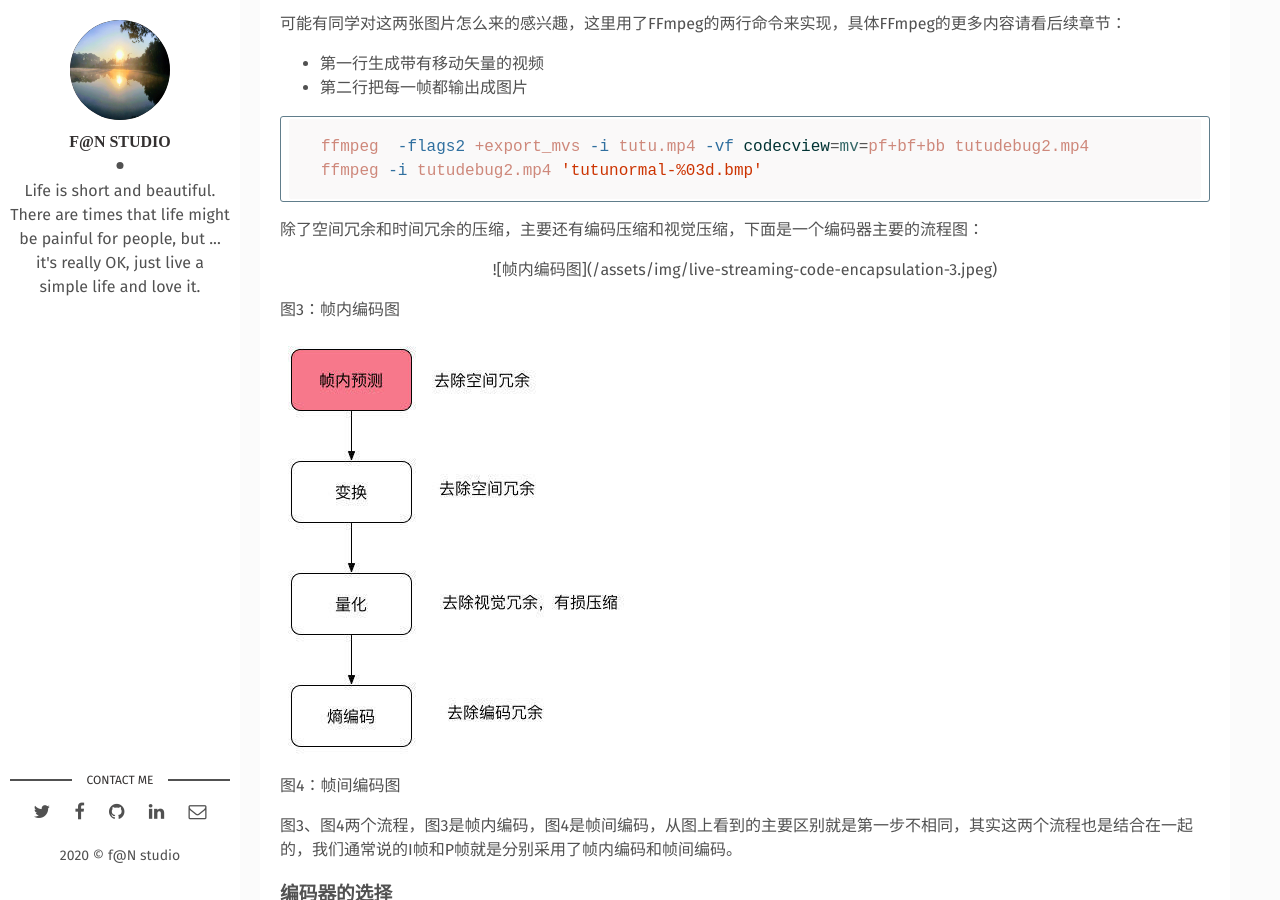
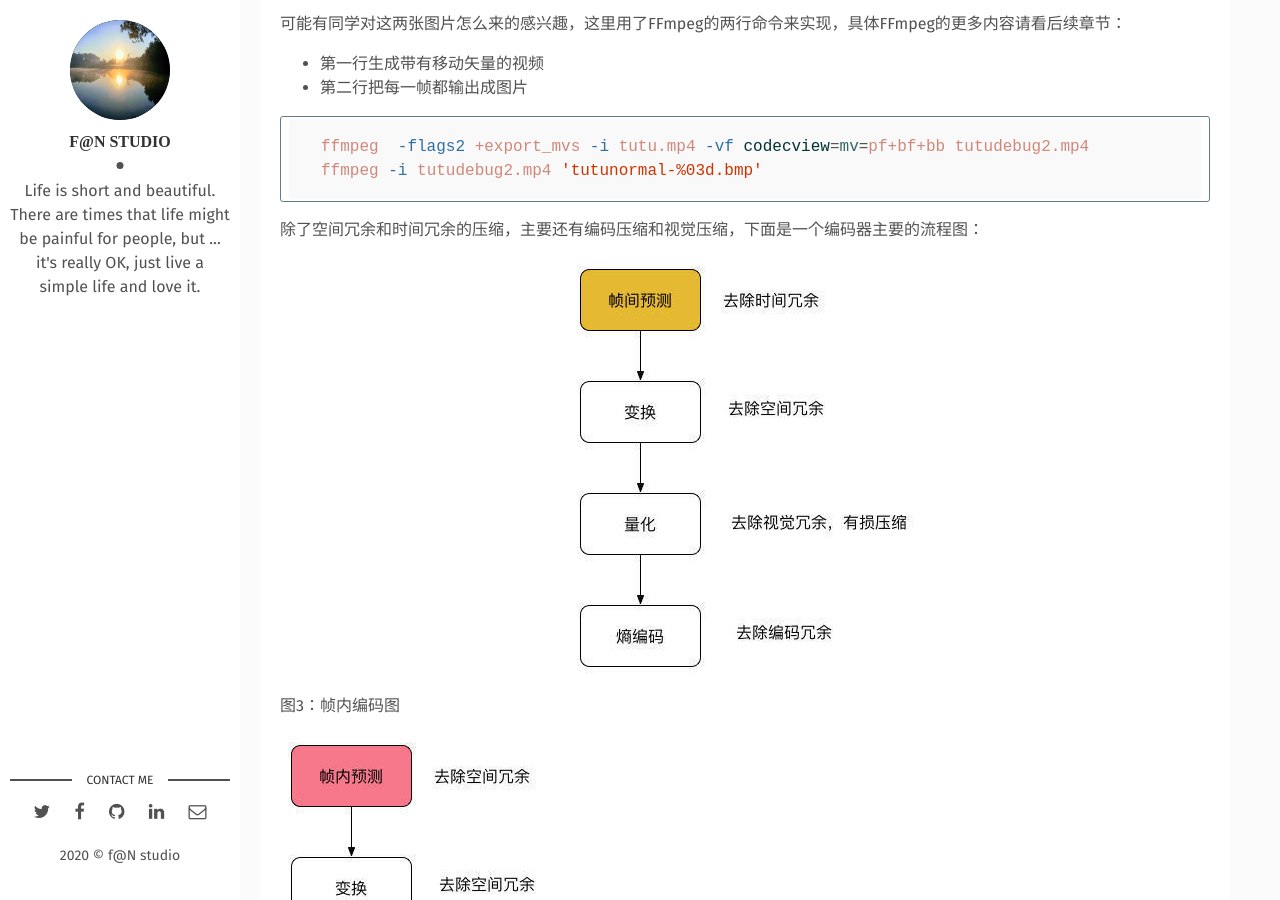
Before and after one commit to wowfrank/wowfrank.github.io, a Jekyll site: the page built from _posts/2019-10-03-live-streaming-code-and-encapsulation.markdown, in a window 1280 px wide and 900 px high, scrolled down 2624 px. Built offline with Jekyll 4.4.1, drawn with Linux system fonts in a browser that asks for light colours; comment, search, counter and statistics services are not loaded.

Commit message:
Update 2019-10-03-live-streaming-code-and-encapsulation.markdown

```diff
--- a/_posts/2019-10-03-live-streaming-code-and-encapsulation.markdown
+++ b/_posts/2019-10-03-live-streaming-code-and-encapsulation.markdown
@@ -78,7 +78,7 @@ ffmpeg -i tutudebug2.mp4 'tutunormal-%03d.bmp'
 
 除了空间冗余和时间冗余的压缩，主要还有编码压缩和视觉压缩，下面是一个编码器主要的流程图：
 
-<div align="center">
+<div markdown='1' align="center">
 ![帧内编码图]({{site.baseurl}}/assets/img/live-streaming-code-encapsulation-3.jpeg)
 </div>
 
```
